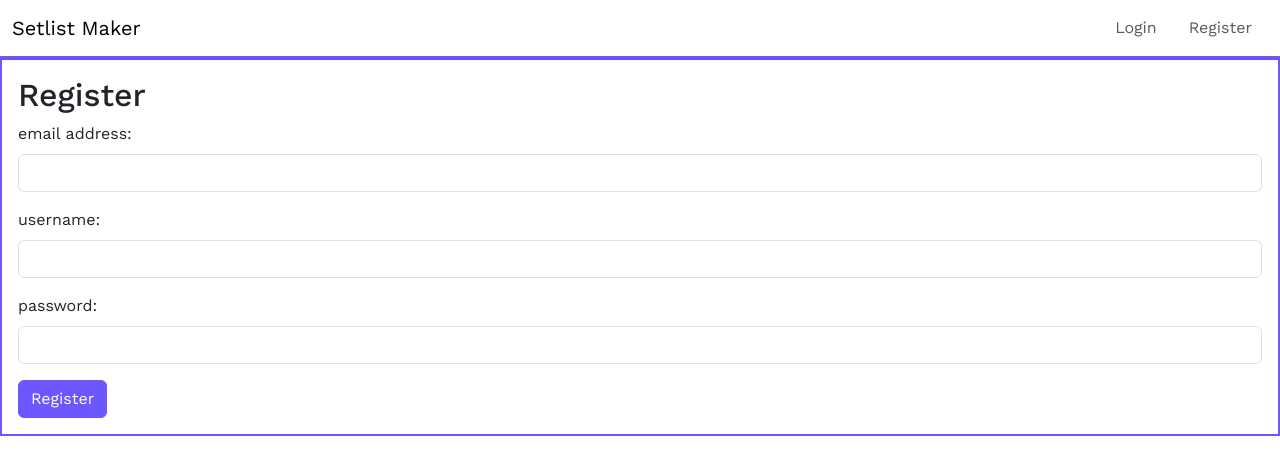
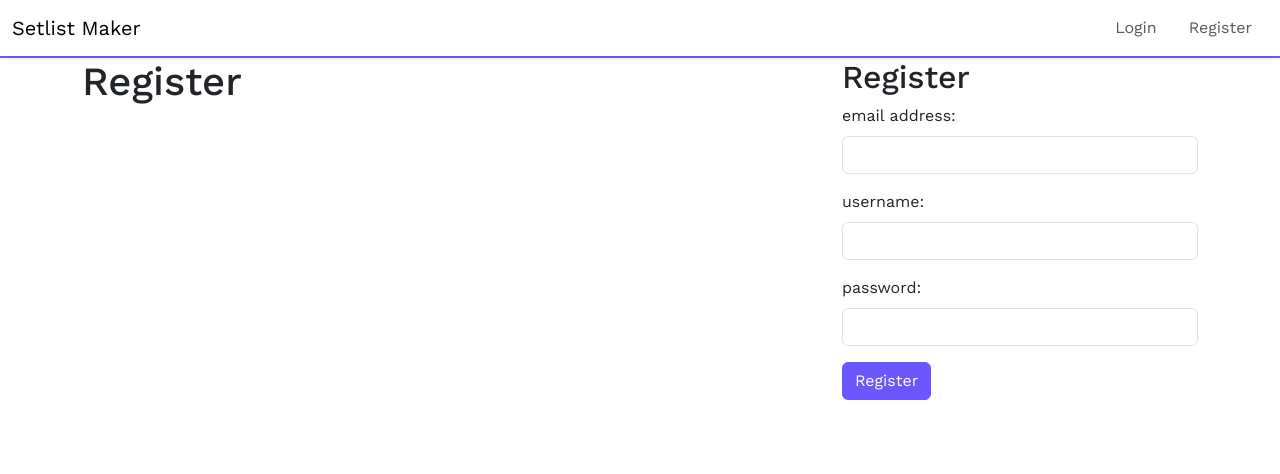
Before and after one commit to klalicki/setlist-maker, a React (Create React App) app in the folder client/: page /register in a window 1280 px wide. Shown: the top 474 px of the page. Built offline with nearby package versions, Linux system fonts and the light colour scheme.

Commit message:
continuing to refactor layouts for login and reg forms

```diff
--- a/client/src/App.jsx
+++ b/client/src/App.jsx
@@ -1,5 +1,5 @@
 import NavBar from "./components/NavBar";
-import LoginPage from "./pages/LoginPage";
+import LoginForm from "./forms/LoginForm";
 import RegisterPage from "./pages/RegisterPage";
 import ProfilePage from "./pages/ProfilePage";
 import AuthSwitcher from "./components/AuthSwitcher";
@@ -23,7 +23,7 @@ function App() {
                 />
               }
             />
-            <Route path="/login" element={<LoginPage />} />
+            <Route path="/login" element={<LoginForm />} />
             <Route path="/register" element={<RegisterPage />} />{" "}
             <Route path="/profile" element={<ProfilePage />} />
           </Routes>
--- a/client/src/components/NavBar.jsx
+++ b/client/src/components/NavBar.jsx
@@ -16,7 +16,7 @@ const NavBar = () => {
           {!isAuthenticated && (
             <>
               <li class="nav-item px-2">
-                <Link class="nav-link " to="/login">
+                <Link class="nav-link " to="/">
                   Login
                 </Link>
               </li>
--- a/client/src/pages/LoginPage.jsx
+++ b/client/src/forms/LoginForm.jsx
@@ -2,7 +2,7 @@ import { useNavigate } from "react-router-dom";
 import { UserContext } from "../context/UserContext";
 import { useContext, useState } from "react";
 
-const LoginPage = () => {
+const LoginForm = () => {
   const [successMsg, setSuccessMsg] = useState("");
   const [errorMsg, setErrorMsg] = useState("");
   const { login } = useContext(UserContext);
@@ -30,7 +30,7 @@ const LoginPage = () => {
 
   return (
     <form
-      className="p-3  border border-primary border-2"
+      className=""
       onSubmit={handleSubmit}
     >
       <h2>Login</h2>
@@ -59,4 +59,4 @@ const LoginPage = () => {
     </form>
   );
 };
-export default LoginPage;
+export default LoginForm;
--- /dev/null
+++ b/client/src/forms/RegisterForm.jsx
@@ -0,0 +1,86 @@
+import { fetchData } from "../apiHelpers";
+import { useContext, useState } from "react";
+import { UserContext } from "../context/UserContext";
+
+const RegisterForm = () => {
+  const [successMsg, setSuccessMsg] = useState("");
+  const [errorMsg, setErrorMsg] = useState("");
+  const { login } = useContext(UserContext);
+
+  const clearMessages = () => {
+    setErrorMsg("");
+    setSuccessMsg("");
+  };
+  const submitHandler = async (e) => {
+    e.preventDefault();
+    clearMessages();
+    const fd = new FormData(e.target);
+    const formData = Object.fromEntries([...fd.entries()]);
+    console.log(formData);
+    try {
+      const result = await fetchData(
+        "user/",
+        {
+          username: formData.username,
+          password: formData.password,
+          email: formData.email,
+        },
+        "post"
+      );
+      setSuccessMsg("Successfully registered!");
+      login(formData.username, formData.password);
+      console.log(result);
+    } catch (error) {
+      setErrorMsg(error.message);
+      console.log(error);
+    }
+  };
+
+  return (
+    <form className="" onSubmit={submitHandler}>
+      <h2>Register</h2>
+      <div className="mb-3">
+        <label htmlFor="register-email" className="form-label">
+          email address:
+        </label>
+        <input
+          required
+          type="email"
+          name="email"
+          className="form-control"
+          id="register-email"
+        />
+      </div>
+      <div className="mb-3">
+        <label htmlFor="register-username" className="form-label">
+          username:
+        </label>
+        <input
+          required
+          type="text"
+          name="username"
+          className="form-control"
+          id="register-username"
+        />
+      </div>
+      <div className="mb-3">
+        <label htmlFor="register-password" className="form-label">
+          password:
+        </label>
+        <input
+          required
+          type="password"
+          name="password"
+          className="form-control"
+          id="register-password"
+        />
+      </div>
+      {errorMsg && <div className="alert alert-danger">{errorMsg}</div>}
+      {successMsg && <div className="alert alert-success">{successMsg}</div>}
+      <button type="submit" class="btn btn-primary">
+        Register
+      </button>
+    </form>
+  );
+};
+export default RegisterForm;
--- a/client/src/pages/Homepage.jsx
+++ b/client/src/pages/Homepage.jsx
@@ -1,4 +1,4 @@
-import LoginPage from "./LoginPage";
+import LoginForm from "../forms/LoginForm";
 import { Link } from "react-router-dom";
 const Homepage = () => {
   return (
@@ -12,9 +12,11 @@ const Homepage = () => {
               live performances.
             </p>
           </div>
-          <div className="col col-md-4">
-            <LoginPage />
-            Not a user yet? Sign up <Link to="/register">here</Link>
+          <div className="col col-md-4 p-3 gap-2 border border-primary border-2 d-flex flex-column">
+            <LoginForm />
+            <p className="mb-0">
+              Not a user yet? Sign up <Link to="/register">here.</Link>
+            </p>
           </div>
         </div>
       </div>
--- a/client/src/pages/RegisterPage.jsx
+++ b/client/src/pages/RegisterPage.jsx
@@ -1,89 +1,17 @@
-import { fetchData } from "../apiHelpers";
-import { useContext, useState } from "react";
-import { UserContext } from "../context/UserContext";
+import RegisterForm from "../forms/RegisterForm";
 
 const RegisterPage = () => {
-  const [successMsg, setSuccessMsg] = useState("");
-  const [errorMsg, setErrorMsg] = useState("");
-  const { login } = useContext(UserContext);
-
-  const clearMessages = () => {
-    setErrorMsg("");
-    setSuccessMsg("");
-  };
-  const submitHandler = async (e) => {
-    e.preventDefault();
-    clearMessages();
-    const fd = new FormData(e.target);
-    const formData = Object.fromEntries([...fd.entries()]);
-    console.log(formData);
-    try {
-      const result = await fetchData(
-        "user/",
-        {
-          username: formData.username,
-          password: formData.password,
-          email: formData.email,
-        },
-        "post"
-      );
-      setSuccessMsg("Successfully registered!");
-      login(formData.username, formData.password);
-      console.log(result);
-    } catch (error) {
-      setErrorMsg(error.message);
-      console.log(error);
-    }
-  };
-
   return (
-    <form
-      className="p-3 border border-primary border-2"
-      onSubmit={submitHandler}
-    >
-      <h2>Register</h2>
-      <div className="mb-3">
-        <label htmlFor="register-email" className="form-label">
-          email address:
-        </label>
-        <input
-          required
-          type="email"
-          name="email"
-          className="form-control"
-          id="register-email"
-        />
+    <div className="container">
+      <div className="row">
+        <div className="col col-md-8">
+          <h1>Register</h1>
+        </div>
+        <div className="col col-md-4">
+          <RegisterForm />
+        </div>
       </div>
-      <div className="mb-3">
-        <label htmlFor="register-username" className="form-label">
-          username:
-        </label>
-        <input
-          required
-          type="text"
-          name="username"
-          className="form-control"
-          id="register-username"
-        />
-      </div>
-      <div className="mb-3">
-        <label htmlFor="register-password" className="form-label">
-          password:
-        </label>
-        <input
-          required
-          type="password"
-          name="password"
-          className="form-control"
-          id="register-password"
-        />
-      </div>
-      {errorMsg && <div className="alert alert-danger">{errorMsg}</div>}
-      {successMsg && <div className="alert alert-success">{successMsg}</div>}
-      <button type="submit" class="btn btn-primary">
-        Register
-      </button>
-    </form>
+    </div>
   );
 };
 export default RegisterPage;
```
